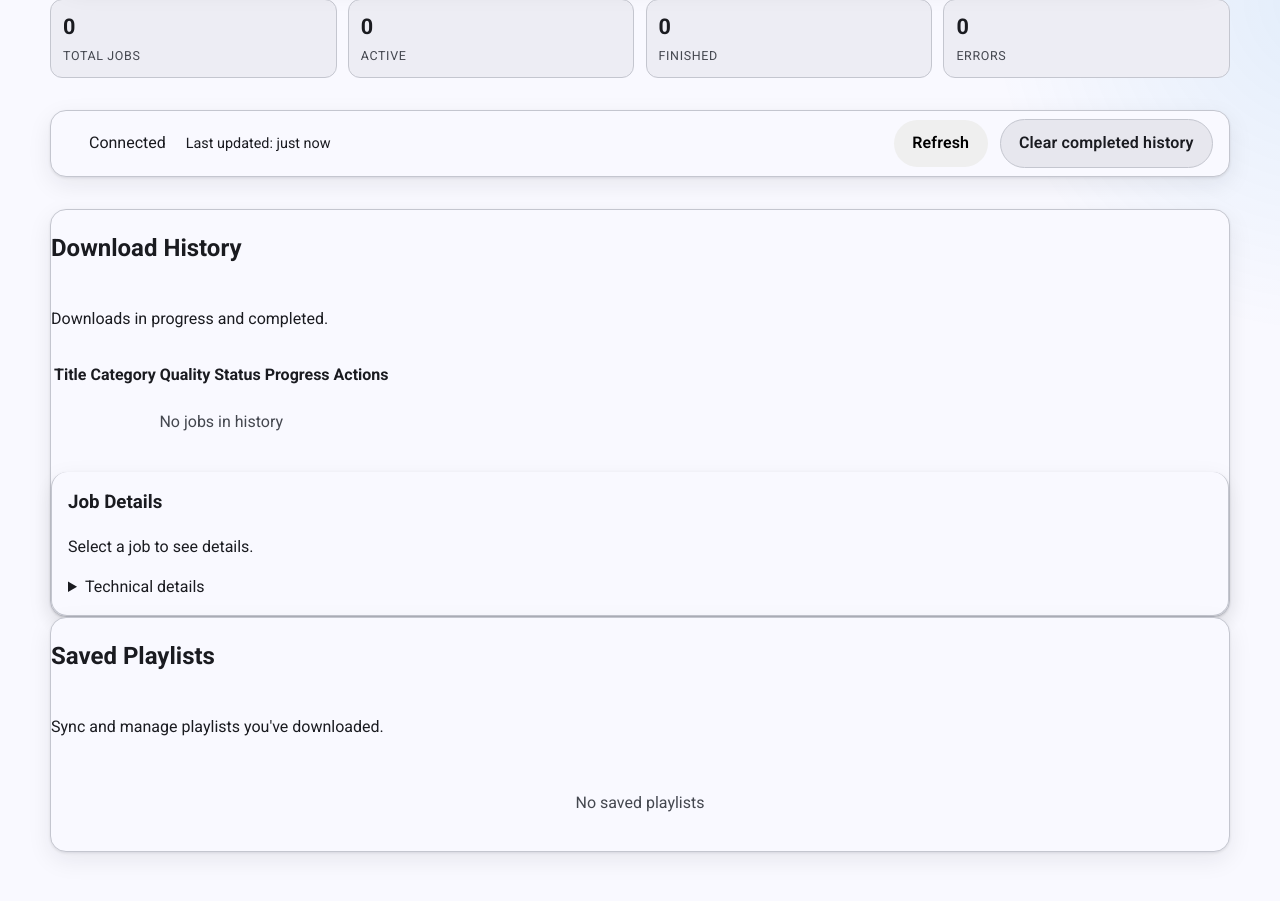
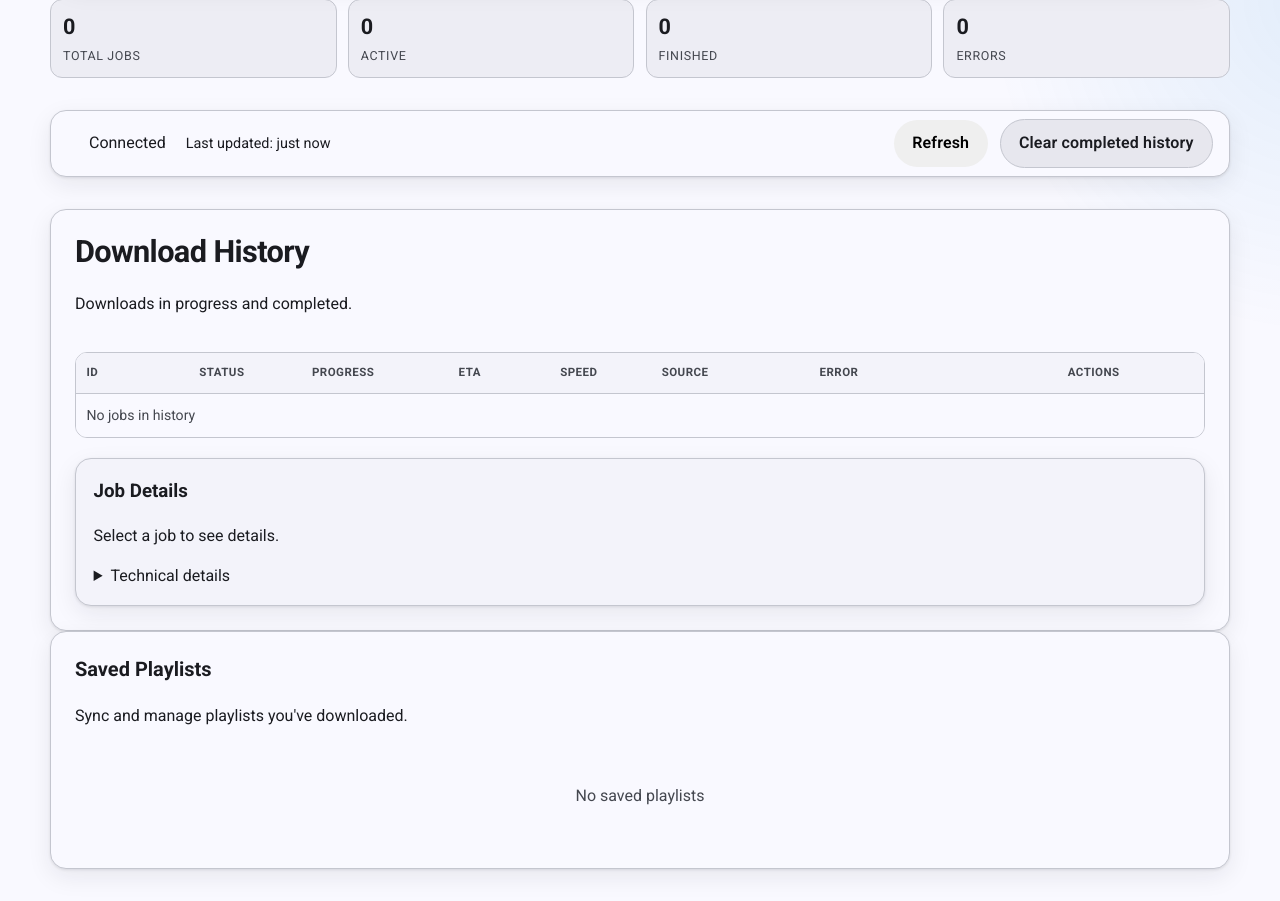
Before and after one commit to joescars/ytpi, a Flask app: page /status in a window 1280 px wide. Shown: the part 101-1002 px from the top of the page. Before the commit the page ends 956 px from the top, so only its background shows below. Run offline with Flask 2, Linux system fonts and the light colour scheme; data that the repository does not hold is empty.

Commit message:
Polish dashboard spacing and error summaries

```diff
--- a/static/dashboard.js
+++ b/static/dashboard.js
@@ -204,6 +204,19 @@
     return String(status || 'queued').toLowerCase();
   }
 
+  // Keep noisy yt-dlp diagnostics out of the history table. The complete
+  // output remains available in the selected job's technical-details panel.
+  function errorSummary(job) {
+    if (job.status === 'cancelled') return 'Cancelled';
+    const raw = String(job.error || '').replace(/\s+/g, ' ').trim();
+    if (!raw) return 'Download failed';
+    const http = raw.match(/HTTP Error (\d{3})/i);
+    if (http) return `YouTube request failed (${http[1]})`;
+    if (/not found/i.test(raw)) return 'Source not found';
+    if (/private|sign in|age-restricted/i.test(raw)) return 'Video access restricted';
+    return raw.length > 72 ? `${raw.slice(0, 69).trimEnd()}…` : raw;
+  }
+
   function buildActionButton(job) {
     if (job.status === 'queued' || job.status === 'downloading') {
       return button('Cancel', 'btn btn-muted', 'cancel', job.id);
@@ -304,11 +317,13 @@
       urlLink.title = job.url;
       urlTd.appendChild(urlLink);
 
-      // Error column (empty unless error status)
+      // Error column: show a concise outcome; full diagnostics stay in the
+      // selected job's technical-details panel.
       const errorTd = document.createElement('td');
-      if (job.error) {
-        errorTd.textContent = job.error;
-        errorTd.title = job.error;
+      errorTd.className = 'error-cell';
+      if (job.error || job.status === 'error' || job.status === 'cancelled') {
+        errorTd.textContent = errorSummary(job);
+        errorTd.title = job.error || errorTd.textContent;
       }
 
       // Action column
--- a/static/ui.css
+++ b/static/ui.css
@@ -174,6 +174,47 @@ a:hover { color: var(--primary-strong); }
   box-shadow: var(--shadow);
 }
 
+.dashboard-card,
+.home-card {
+  padding: 1.5rem;
+}
+
+.home-card h1 {
+  margin: 0;
+  font-size: clamp(1.55rem, 2.4vw, 2rem);
+  line-height: 1.2;
+  letter-spacing: -0.02em;
+}
+
+.download-form {
+  display: grid;
+  gap: 1.1rem;
+}
+
+.dashboard-card h1,
+.dashboard-card h2 {
+  margin: 0;
+  color: var(--ink);
+}
+
+.dashboard-card h1 {
+  font-size: clamp(1.55rem, 2.4vw, 2rem);
+  line-height: 1.2;
+  letter-spacing: -0.02em;
+}
+
+.dashboard-card h2 {
+  font-size: 1.25rem;
+  line-height: 1.3;
+}
+
+#job-details {
+  margin-top: 1.25rem !important;
+  padding: 1.1rem !important;
+  border: 1px solid var(--line) !important;
+  background: var(--m3-surface-container-low);
+}
+
 .stack { display: grid; gap: 1rem; }
 
 .page-title {
@@ -343,14 +384,15 @@ input:focus, select:focus, textarea:focus {
 .jobs {
   width: 100%;
   border-collapse: collapse;
-  min-width: 760px;
-  background: #fff;
+  table-layout: fixed;
+  min-width: 960px;
+  background: var(--surface);
 }
 
 .jobs th,
 .jobs td {
-  padding: 0.6rem 0.58rem;
-  border-bottom: 1px solid #e4edf7;
+  padding: 0.7rem 0.65rem;
+  border-bottom: 1px solid var(--line);
   text-align: left;
   vertical-align: middle;
   font-size: 0.88rem;
@@ -359,12 +401,25 @@ input:focus, select:focus, textarea:focus {
 .jobs th {
   position: sticky;
   top: 0;
-  background: #f5f9ff;
-  color: #355069;
+  background: var(--m3-surface-container-low);
+  color: var(--muted);
   text-transform: uppercase;
   letter-spacing: 0.04em;
   font-size: 0.72rem;
 }
+
+/* Keep the history scannable when one job has a large diagnostic log. */
+.jobs th:nth-child(1), .jobs td:nth-child(1) { width: 10%; }
+.jobs th:nth-child(2), .jobs td:nth-child(2) { width: 10%; }
+.jobs th:nth-child(3), .jobs td:nth-child(3) { width: 13%; }
+.jobs th:nth-child(4), .jobs td:nth-child(4) { width: 9%; }
+.jobs th:nth-child(5), .jobs td:nth-child(5) { width: 9%; }
+.jobs th:nth-child(6), .jobs td:nth-child(6) { width: 14%; }
+.jobs th:nth-child(7), .jobs td:nth-child(7) { width: 22%; }
+.jobs th:nth-child(8), .jobs td:nth-child(8) { width: 13%; }
+.jobs td { overflow: hidden; text-overflow: ellipsis; }
+.jobs td.error-cell { white-space: nowrap; }
+.jobs tr:last-child td { border-bottom: 0; }
 
 .id-btn {
   border: none;
--- a/templates/dashboard.html
+++ b/templates/dashboard.html
@@ -29,26 +29,30 @@
   </div>
 
   <div class="grid" style="grid-template-columns: 1fr; gap: 1rem;">
-    <section class="surface">
-      <div class="stack" style="gap:0.35rem; margin-bottom: 0.8rem;">
+    <section class="surface dashboard-card">
+      <div class="stack" style="gap:0.35rem; margin-bottom: 1.25rem;">
         <h1>Download History</h1>
         <p class="text-muted">Downloads in progress and completed.</p>
       </div>
-      <table id="jobs-table" class="table">
+      <div class="table-wrap">
+        <table id="jobs-table" class="jobs">
           <thead>
             <tr>
-            <th>Title</th>
-            <th>Category</th>
-            <th>Quality</th>
+              <th>ID</th>
               <th>Status</th>
               <th>Progress</th>
+              <th>ETA</th>
+              <th>Speed</th>
+              <th>Source</th>
+              <th>Error</th>
               <th>Actions</th>
             </tr>
           </thead>
           <tbody id="jobs-body">
-          <tr><td colspan="6" style="text-align: center; padding: 2rem;">Loading jobs...</td></tr>
+            <tr><td colspan="8" class="empty">Loading jobs...</td></tr>
           </tbody>
         </table>
+      </div>
       <div id="job-details" class="surface" style="margin-top: 1rem; padding: 1rem; border-top: 1px solid var(--border);">
         <h3 style="margin-top: 0;">Job Details</h3>
         <div id="job-details-content">
@@ -62,8 +66,8 @@
       </div>
     </section>
 
-    <section class="surface" id="playlists-section">
-      <div class="stack" style="gap:0.35rem; margin-bottom: 0.8rem;">
+    <section class="surface dashboard-card" id="playlists-section">
+      <div class="stack" style="gap:0.35rem; margin-bottom: 1.25rem;">
         <h2>Saved Playlists</h2>
         <p class="text-muted">Sync and manage playlists you've downloaded.</p>
       </div>
--- a/templates/index.html
+++ b/templates/index.html
@@ -1,13 +1,13 @@
 {% extends "base.html" %}
 {% block title %}Queue Download{% endblock %}
 {% block content %}
-  <section class="surface" style="padding: 1.2rem;">
-    <div class="stack" style="gap:0.35rem; margin-bottom: 0.8rem;">
+  <section class="surface home-card">
+    <div class="stack" style="gap:0.35rem; margin-bottom: 1.25rem;">
       <h1>Queue Download</h1>
       <p class="text-muted">Download videos from YouTube as MP4 or audio‑only.</p>
     </div>
 
-    <form method="post" action="/download" enctype="multipart/form-data">
+    <form id="download-form" class="download-form" method="post" action="/download" enctype="multipart/form-data">
       <div>
         <label for="url">URLs (one per line)</label>
         <textarea id="url" name="url" rows="6" placeholder="https://youtube.com/watch?v=...
```
Lines whose indentation alone changed are shown as unchanged.
